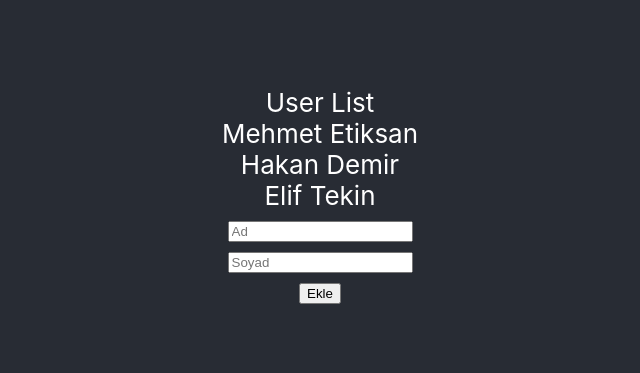
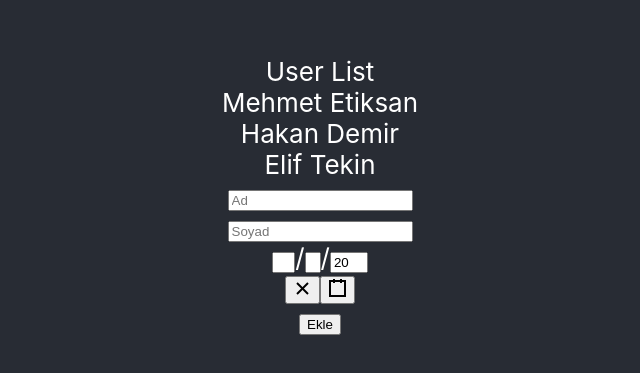
Before and after one commit to kazimetiksan/09102023, a React (Create React App) app: page / in a window 1280 px wide. Shown: the part 205-578 px from the top of the page, without its empty margins (320-960 px from the left). Built offline with nearby package versions, Linux system fonts and the light colour scheme.

Commit message:
datepicker

```diff
--- a/package.json
+++ b/package.json
@@ -7,6 +7,7 @@
     "@testing-library/react": "^13.4.0",
     "@testing-library/user-event": "^13.5.0",
     "react": "^18.2.0",
+    "react-date-picker": "^10.5.1",
     "react-dom": "^18.2.0",
     "react-scripts": "5.0.1",
     "web-vitals": "^2.1.4"
--- a/src/List.js
+++ b/src/List.js
@@ -5,6 +5,8 @@ import {
 } from 'react'
 
 import Button from "./Button"
+
+import DatePicker from "react-date-picker"
 
 const List = () => {
 
@@ -41,6 +43,9 @@ const List = () => {
         })
     }
 
+    const [date, setDate] = useState(new Date())
+    // moment
+
     return (
         <>
             <div>User List</div>
@@ -72,6 +77,9 @@ const List = () => {
                 }} />
             </div>
             <div>
+                <DatePicker value={date} onChange={setDate} />
+            </div>
+            <div>
                 <Button title="Ekle" onClick={() => {
 
                     setUserList([
```
Also changed, not shown: 1 other file (tests, documents, lock files or other folders).
